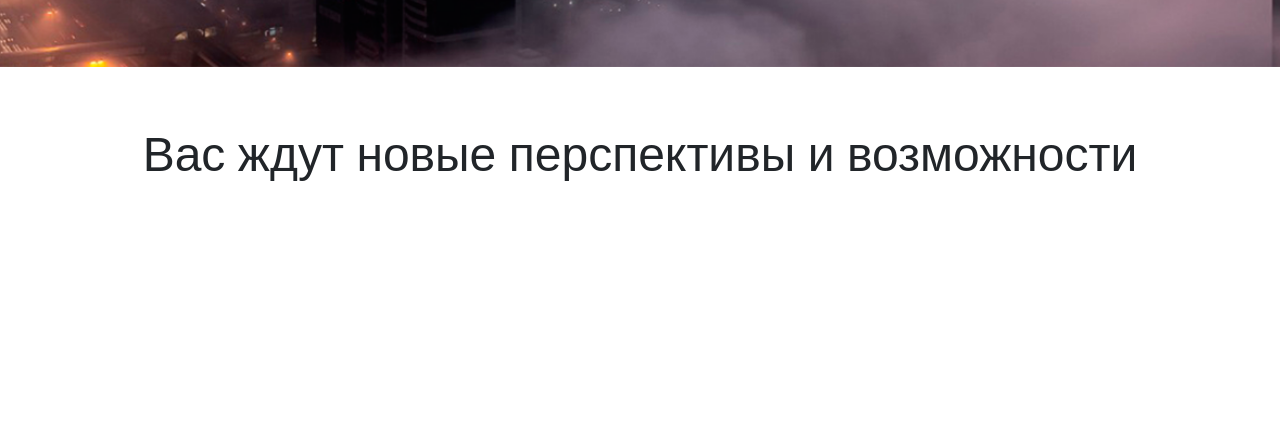
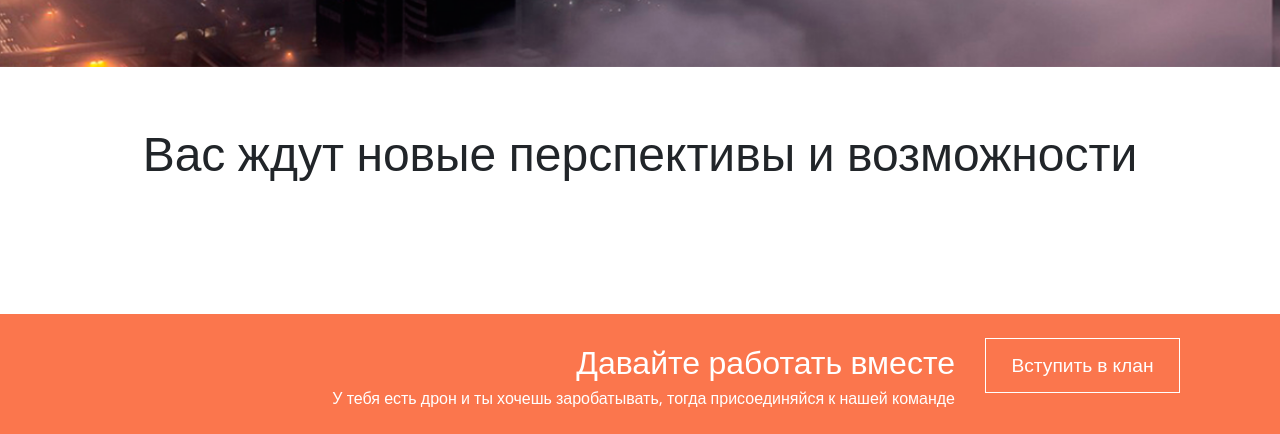
Before and after one commit to Toni-San/Clanes_of_Drone_0.1, a plain HTML site: page index.html in a window 1280 px wide. Shown: the part 841-1275 px from the top of the page. Before the commit the page ends 1155 px from the top, so only its background shows below. Drawn offline with nearby package versions, Linux system fonts and the light colour scheme.

Commit message:
23102018w

```diff
--- a/css/styles.css
+++ b/css/styles.css
@@ -169,6 +169,9 @@ html, body {
 	color: #FFFFFF;
 	background-color: #1fbad6;
 }
+.my-line-2 form input:hover {
+	cursor: pointer;
+}
 
 /*media start*/
 @media (min-width: 576px) {
@@ -188,7 +191,7 @@ html, body {
 	margin: 25px 0;
 	text-align: center;
 	font-size: 2em;
-	font-weight: 400;
+	font-weight: 300;
 }
 
 /*media start*/
@@ -199,3 +202,48 @@ html, body {
 }
 /*media end*/
 /*part 4 end*/
+/*part footer start*/
+.first-basement-unit {
+	height: 120px;
+	background-color: #fb764d;
+	display: flex;
+	align-items: center;
+}
+.my-string-footer-first {
+	display: flex;
+	justify-content: flex-end;
+}
+.text-footer {
+	margin: 15px;
+	display: flex;
+	flex-direction: column;
+	align-items: flex-end
+}
+.text-footer h4 {
+	margin: 0;
+	color: #FFFFFF;
+	font-size: 2em;
+	font-weight: 300;
+}
+.text-footer p {
+	margin: 0;
+	color: #FFFFFF;
+}
+.first-basement-unit form {
+	margin: 15px;
+}
+.first-basement-unit form input {
+	width: 195px;
+	height: 55px;
+	margin: 0;
+	border: solid 1px #FFFFFF;
+	padding: 0;
+	background-color: rgba(0,0,0,0.00);
+	color: #FFFFFF;
+	font-size: 1.2em;
+	font-weight: 300;
+}
+.first-basement-unit form input:hover {
+	cursor: pointer;
+}
+/*part footer end*/
--- a/index.html
+++ b/index.html
@@ -50,7 +50,8 @@
 <div class="air background-of-the-first-main-side">
 	<div class="container">
 		<div class="row no-gutters my-line-2">
-			<h3>Мы снимаем фото и видео<br>с высоты птичьего полета</h3>
+			<h3>Мы снимаем фото и видео<br>
+				с высоты птичьего полета</h3>
 			<form>
 				<input type="button" value="Сделать заказ">
 			</form>
@@ -65,7 +66,24 @@
 	</div>
 </div>
 <footer>
-
+	<div class="air first-basement-unit">
+		<div class="container">
+			<div class="row no-gutters my-string-footer-first">
+				<div class="text-footer">
+					<h4>Давайте работать вместе</h4>
+					<p>У тебя есть дрон и ты хочешь заробатывать, тогда присоединяйся к нашей команде</p>
+				</div>
+				<form>
+					<input type="button" value="Вступить в клан">
+				</form>
+			</div>
+		</div>
+	</div>
+	<div class="air second-basement-unit">
+		<div class="container">
+			<div class="row no-gutters"></div>
+		</div>
+	</div>
 </footer>
 </body>
 </html>
```
